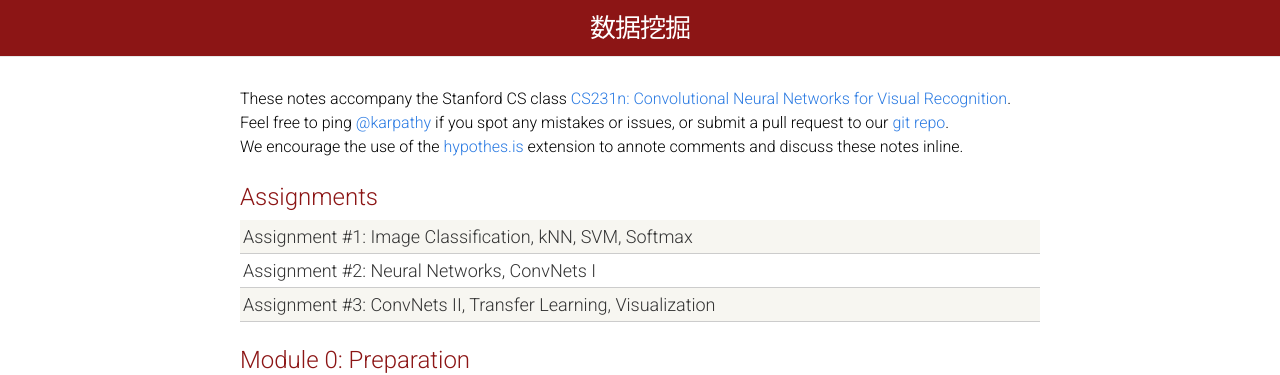
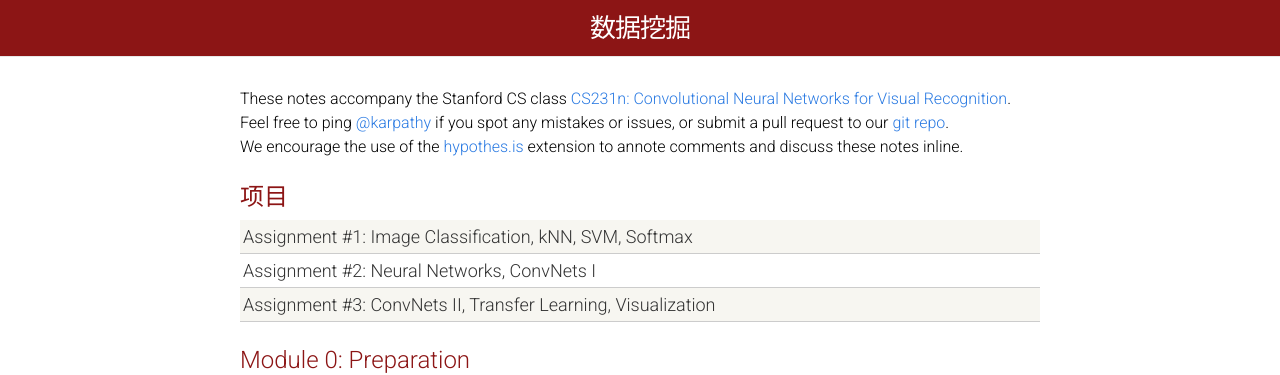
Before and after one commit to BITDM/bitdm.github.io, a Jekyll site: the page built from index.html, in a window 1280 px wide. Shown: the top 375 px of the page. Built offline with Jekyll 4.4.1, drawn with Linux system fonts in a browser that asks for light colours; Markdown is read by kramdown in place of the engine named in the settings.

Commit message:
change index.html

```diff
--- a/index.html
+++ b/index.html
@@ -14,10 +14,10 @@ layout: default
 <div class="home">
   <div class="materials-wrap">
 
-    <div class="module-header">Assignments</div>
+    <div class="module-header">项目</div>
 
     <div class="materials-item">
-      <a href="assignment1/">
+      <a href="projects/">
         Assignment #1: Image Classification, kNN, SVM, Softmax
       </a>
     </div>
```
Also changed, not shown: projects.md (+1 -1 lines).
